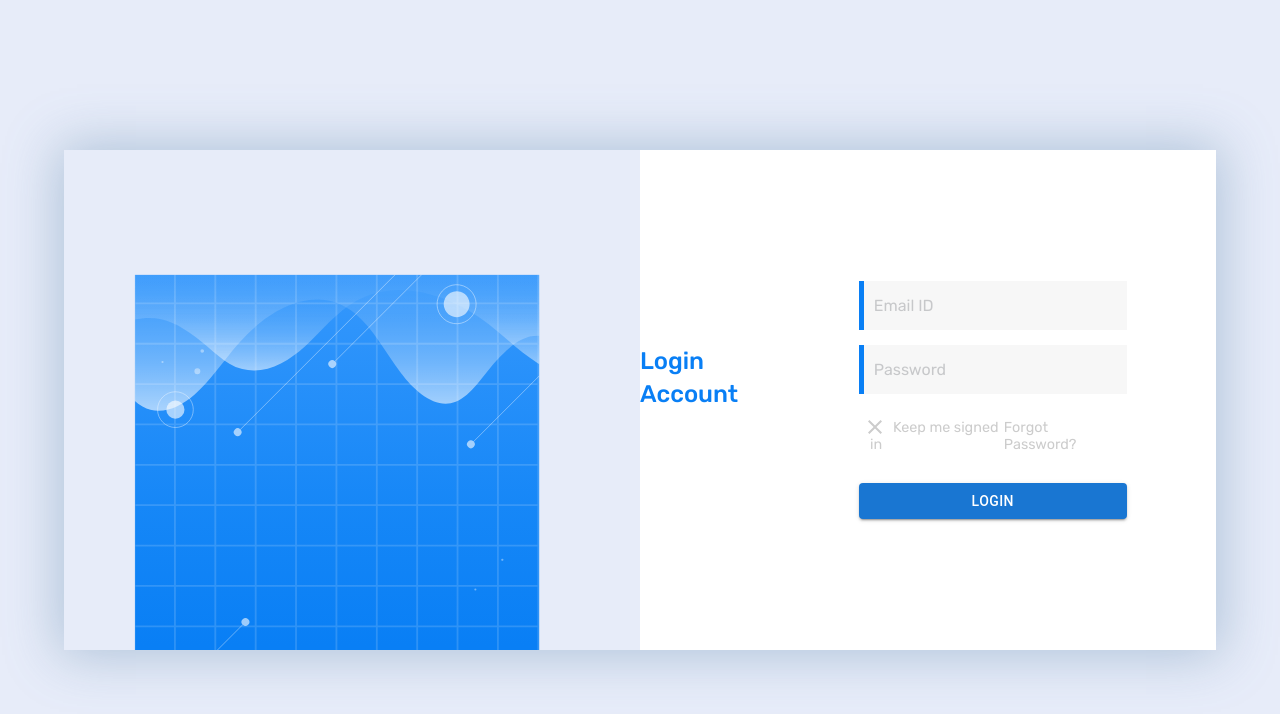
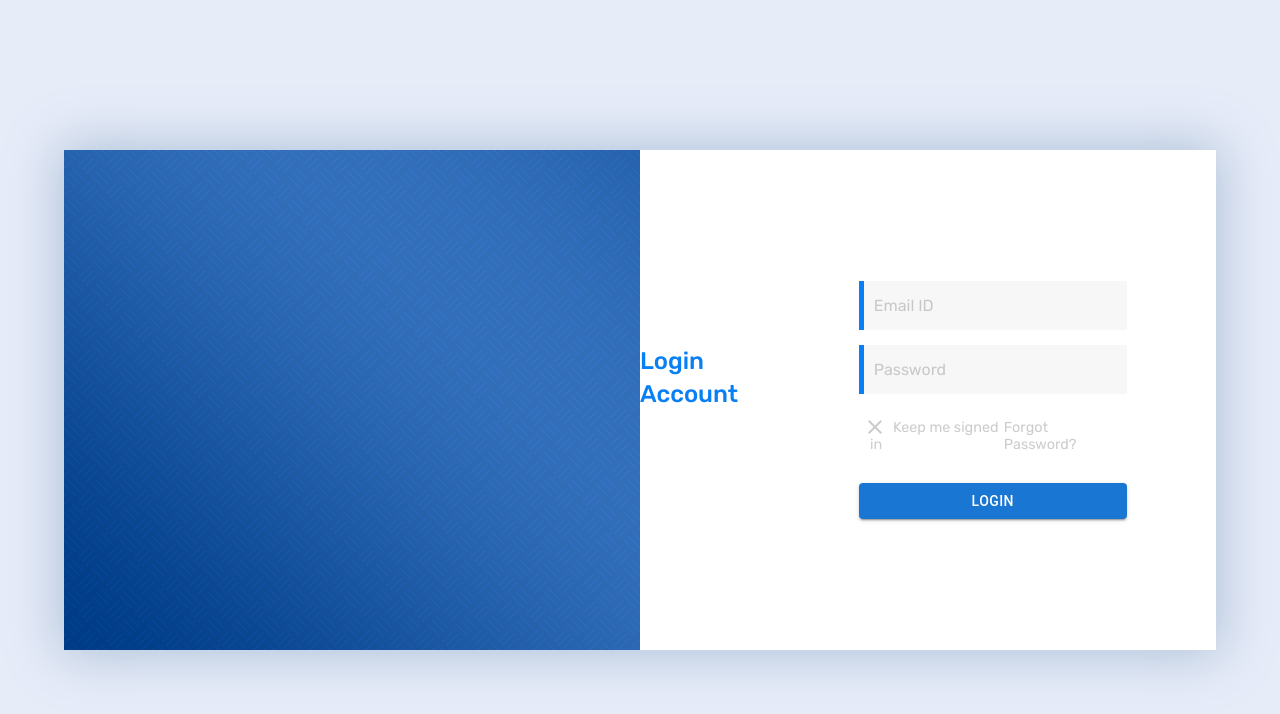
Before and after one commit to makmashuk/erp-RS, a Next.js app: page /login in a window 1280 px wide. Shown: the top 714 px of the page. Built offline with nearby package versions, Linux system fonts and the light colour scheme.

Commit message:
BG fixed

```diff
--- a/styles/Login.module.css
+++ b/styles/Login.module.css
@@ -17,12 +17,11 @@
 }
 
 .login_card_left {
-  background: url(../public/login_bg.svg);
-  background-position: left top;
+  background: url(../public/bg.png) no-repeat center center fixed;
   background-size: cover;
-  background-origin: padding-box;
-  background-repeat: no-repeat;
-  position: relative;
+  height: 100%;
+  width: 100%;
+  overflow: hidden;
 }
 
 .login_card_right, .login_form {
```
Also changed, not shown: public/bg.png (added).
